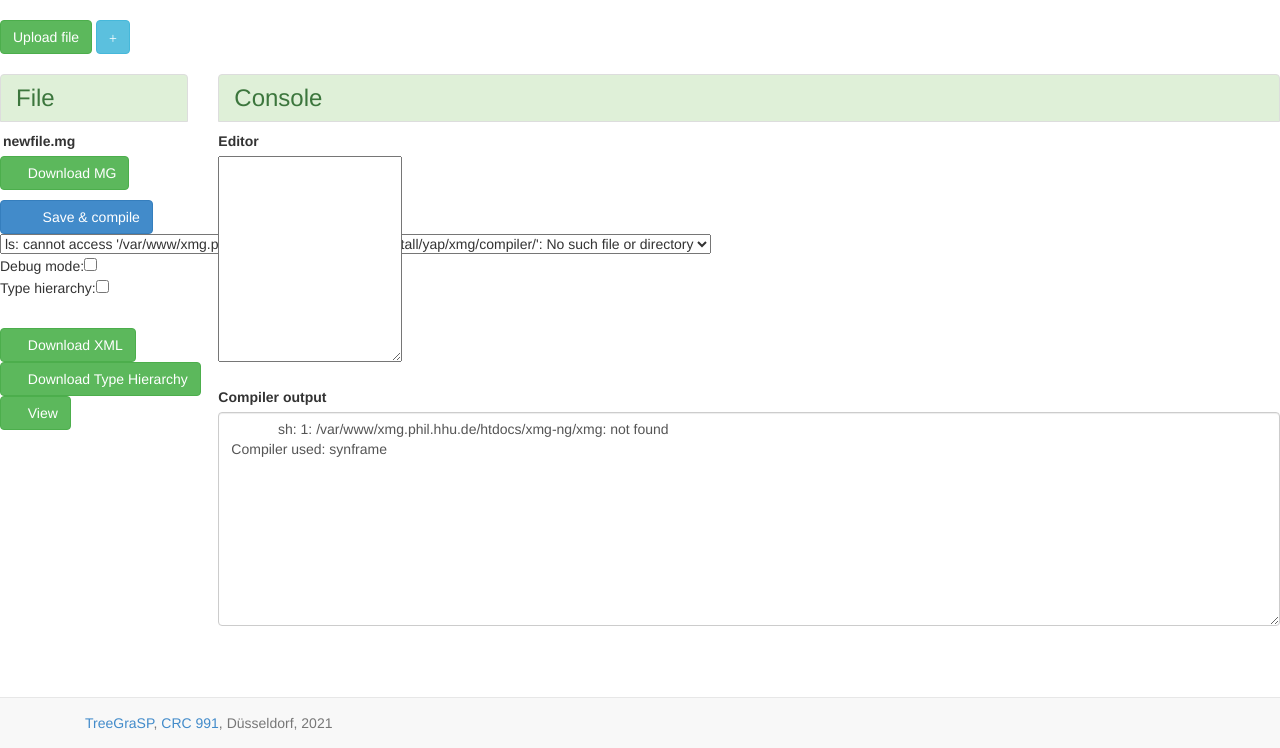
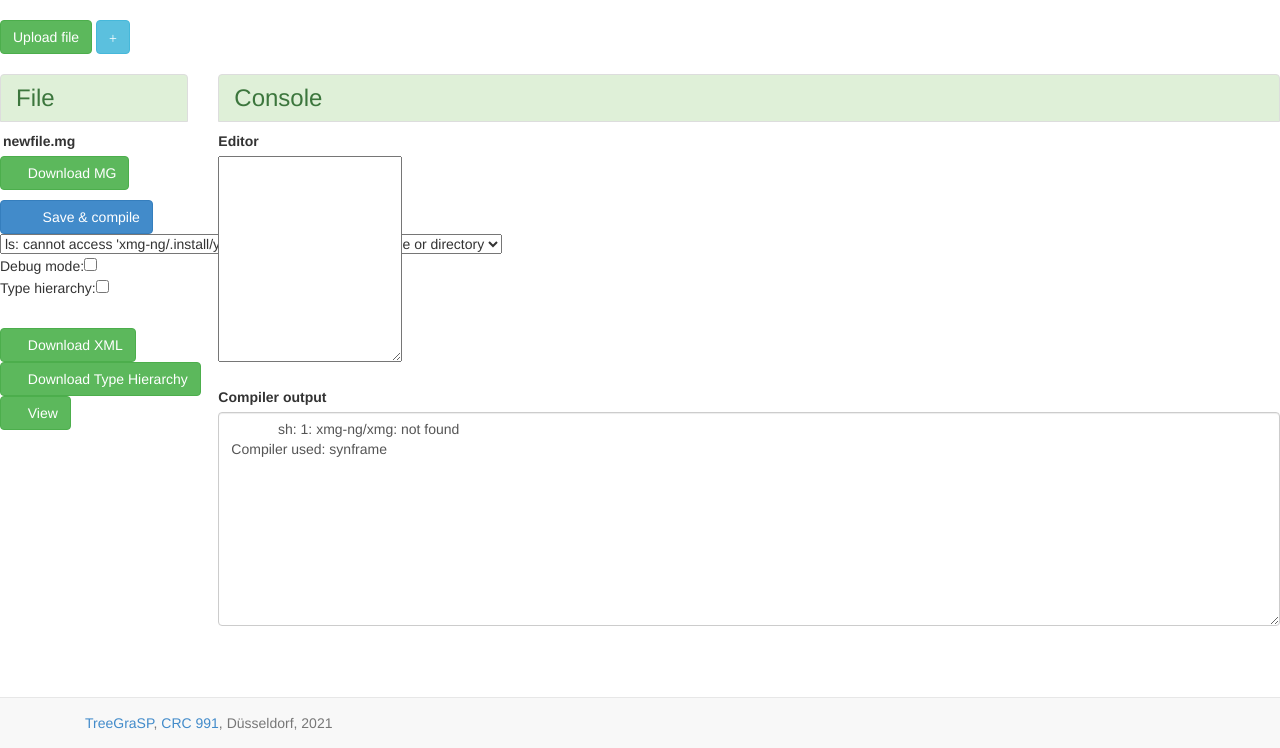
Before and after one commit to xmg-hhu/xmg-webgui, a CodeIgniter app: page /index.php/upload/workbench in a window 1280 px wide. Shown: the part 52-800 px from the top of the page. Run offline with CodeIgniter, Linux system fonts and the light colour scheme; some web fonts are replaced.

Commit message:
Calling XMG with relative path

```diff
--- a/htdocs/application/views/upload_grammar_form.php
+++ b/htdocs/application/views/upload_grammar_form.php
@@ -40,7 +40,7 @@
     <link rel="stylesheet" href="css/bootstrap-select.min.css">
 
     <!-- generate list of available compilers -->
-    <?php $output = shell_exec("ls /var/www/xmg.phil.hhu.de/htdocs/xmg-ng/.install/yap/xmg/compiler/ 2>&1"); ?>
+    <?php $output = shell_exec("ls xmg-ng/.install/yap/xmg/compiler/ 2>&1"); ?>
     <script type="text/javascript">
       $( document ).ready(function() {
       var a = <?php echo json_encode($output); ?>;
--- a/htdocs/application/views/workbench_view.php
+++ b/htdocs/application/views/workbench_view.php
@@ -66,7 +66,8 @@
     </script>
 
     <!-- generate list of available compilers -->
-    <?php $output = shell_exec("ls /var/www/xmg.phil.hhu.de/htdocs/xmg-ng/.install/yap/xmg/compiler/ 2>&1"); ?>
+    <!-- <?php $output = shell_exec("ls /var/www/xmg.phil.hhu.de/htdocs/xmg-ng/.install/yap/xmg/compiler/ 2>&1"); ?> -->
+    <?php $output = shell_exec("ls xmg-ng/.install/yap/xmg/compiler/ 2>&1"); ?>
     <script type="text/javascript">
       $( document ).ready(function() {
       var a = <?php echo json_encode($output); ?>;
@@ -253,7 +254,7 @@
 	    });
 	  </script>
 	  <textarea class="form-control" rows="10" id="logs" style="height:auto; min-height:200px; resize:both;">
-	    <?php $output = shell_exec('/var/www/xmg.phil.hhu.de/htdocs/xmg-ng/xmg compile '.$compiler.' /var/www/xmg.phil.hhu.de/htdocs/uploads/'.basename($grammarfile).' '.$debug.' '.$type_hierarchy.' --force 2>&1');
+	    <?php $output = shell_exec('xmg-ng/xmg compile '.$compiler.' uploads/'.basename($grammarfile).' '.$debug.' '.$type_hierarchy.' --force 2>&1');
 	    echo($output);
 	    echo('Compiler used: '.$compiler);
 	    ?>
```
